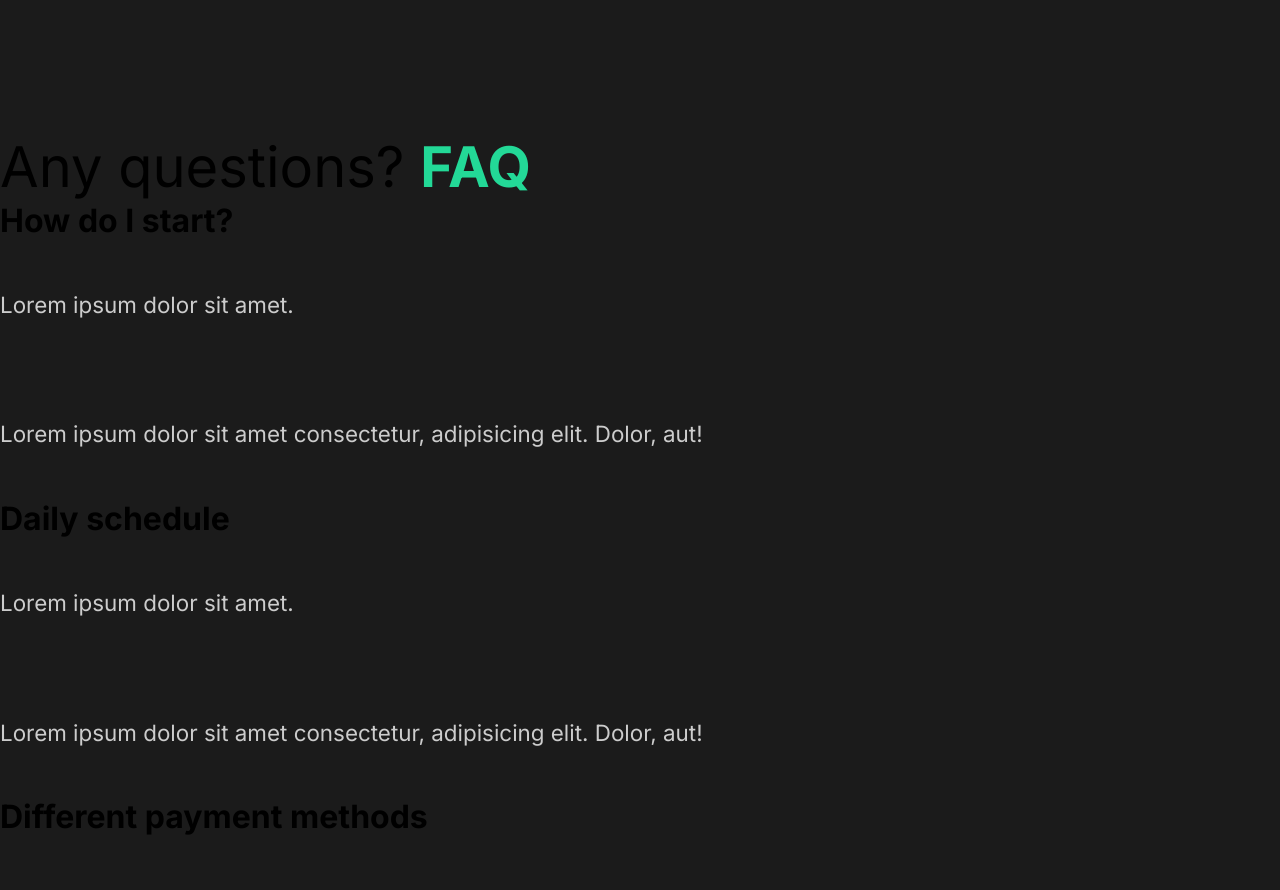
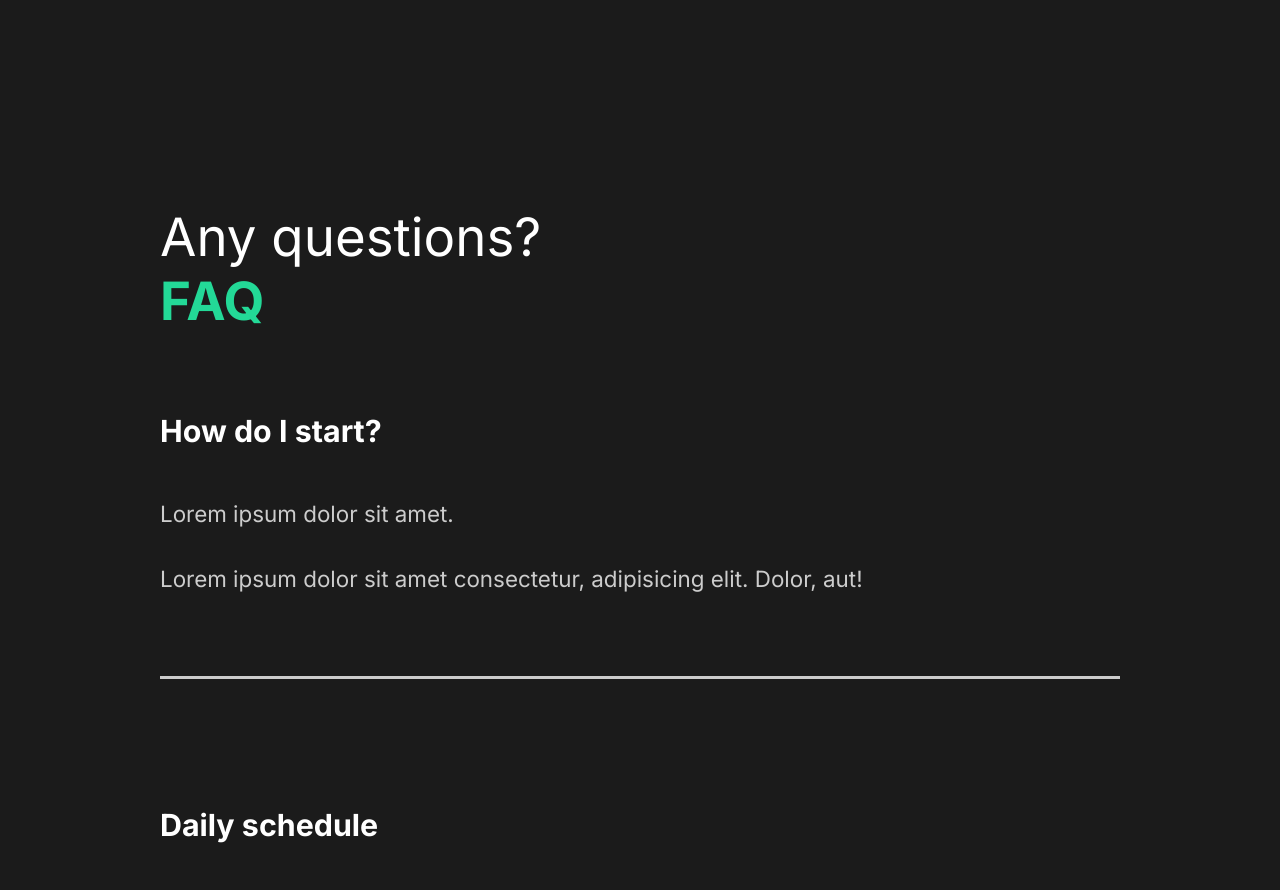
Before and after one commit to Chirag4904/react-portfolio-project, a React (Create React App) app: page / in a window 1280 px wide. Shown: the part 1900-2790 px from the top of the page. Built offline with nearby package versions, Linux system fonts and the light colour scheme.

Commit message:
Faq section styled

```diff
--- a/src/components/FaqSection.js
+++ b/src/components/FaqSection.js
@@ -1,8 +1,9 @@
 import React from "react";
-
+import styled from "styled-components";
+import { About } from "../styles";
 const FaqSection = () => {
 	return (
-		<div className="faq">
+		<Faq>
 			<h2>
 				Any questions? <span>FAQ</span>
 			</h2>
@@ -15,6 +16,7 @@ const FaqSection = () => {
 						aut!
 					</p>
 				</div>
+				<div className="faq-line"></div>
 			</div>
 			<div className="question">
 				<h4>Daily schedule</h4>
@@ -25,6 +27,7 @@ const FaqSection = () => {
 						aut!
 					</p>
 				</div>
+				<div className="faq-line"></div>
 			</div>
 			<div className="question">
 				<h4>Different payment methods</h4>
@@ -35,6 +38,7 @@ const FaqSection = () => {
 						aut!
 					</p>
 				</div>
+				<div className="faq-line"></div>
 			</div>
 			<div className="question">
 				<h4>What products do you offer?</h4>
@@ -45,9 +49,40 @@ const FaqSection = () => {
 						aut!
 					</p>
 				</div>
+				<div className="faq-line"></div>
 			</div>
-		</div>
+		</Faq>
 	);
 };
 
+const Faq = styled(About)`
+	display: block;
+	span {
+		display: block;
+	}
+	h2 {
+		padding-bottom: 2rem;
+		font-weight: lighter;
+	}
+
+	.faq-line {
+		background: #cccccc;
+		height: 0.2rem;
+		margin: 2rem 0rem;
+		width: 100%;
+	}
+
+	.question {
+		padding: 3rem 0rem;
+		cursor: pointer;
+	}
+
+	.answer {
+		padding: 2rem 0rem;
+		p {
+			padding: 1rem 0rem;
+		}
+	}
+`;
+
 export default FaqSection;
--- a/src/components/GlobalStyle.js
+++ b/src/components/GlobalStyle.js
@@ -32,7 +32,7 @@ const GlobalStyle = createGlobalStyle`
 
     h2 {
             font-weight: lighter;
-            font-size: 3.5rem;
+            font-size: 3.3rem;
         }
 
     h3 {
@@ -41,7 +41,7 @@ const GlobalStyle = createGlobalStyle`
 
     h4 {
         font-weight:bold;
-        font-size:2rem;
+        font-size:1.9rem;
     }
     a{
         font-size: 1.1rem;
```
